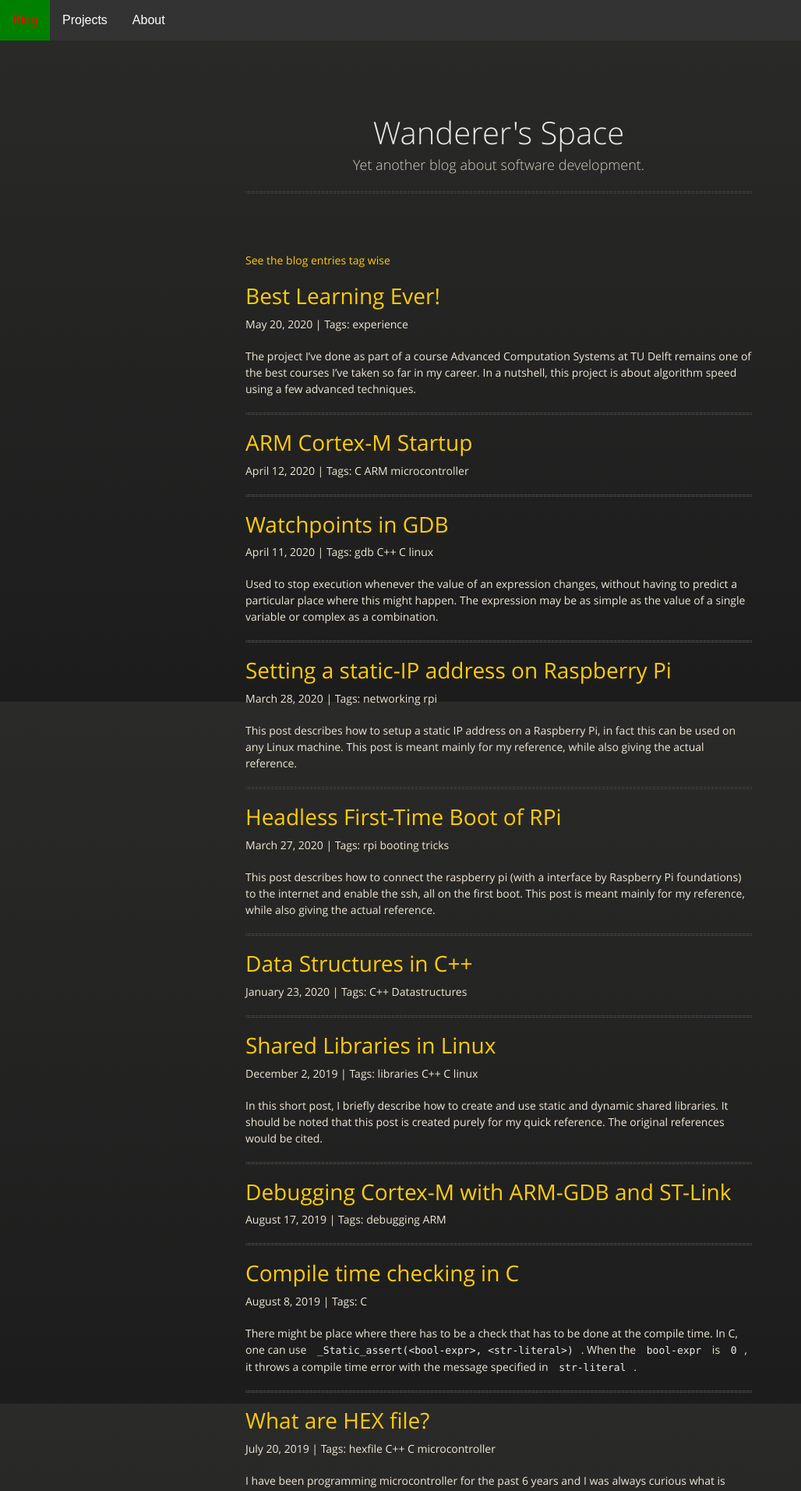
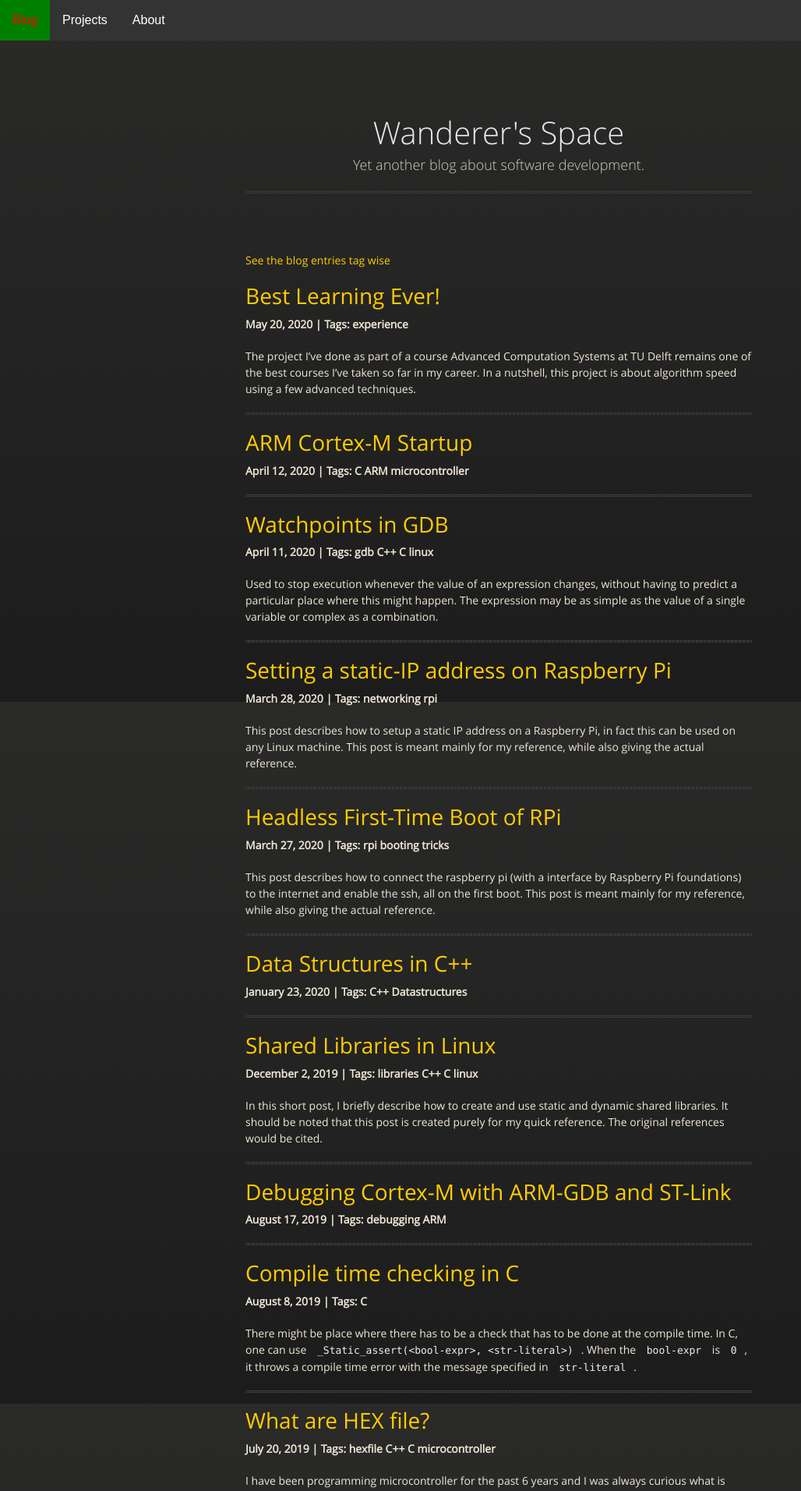
Before and after one commit to naveenspace7/naveenspace7.github.io, a Jekyll site: the page built from index.html, in a window 1280 px wide. Shown: the top 1912 px of the page at 78% size, without its empty margins (0-1028 px from the left). Built offline with Jekyll 4.4.1, drawn with Linux system fonts in a browser that asks for light colours.

```diff
--- a/index.html
+++ b/index.html
@@ -8,12 +8,13 @@
 
     <h1><a href="{{ site.baseurl }}{{ post.url }}">{{ post.title }}</a></h1>
 
-    <p>
+    <p> <b>
       {{ post.date | date: "%B %e, %Y"  }} |
       Tags:
         {% for tag in post.tags %}
           {{ tag }}
         {% endfor %}
+      </b>
     </p>
 
     <!-- <p>Tags: {{ post.tags}}</p> -->
```
